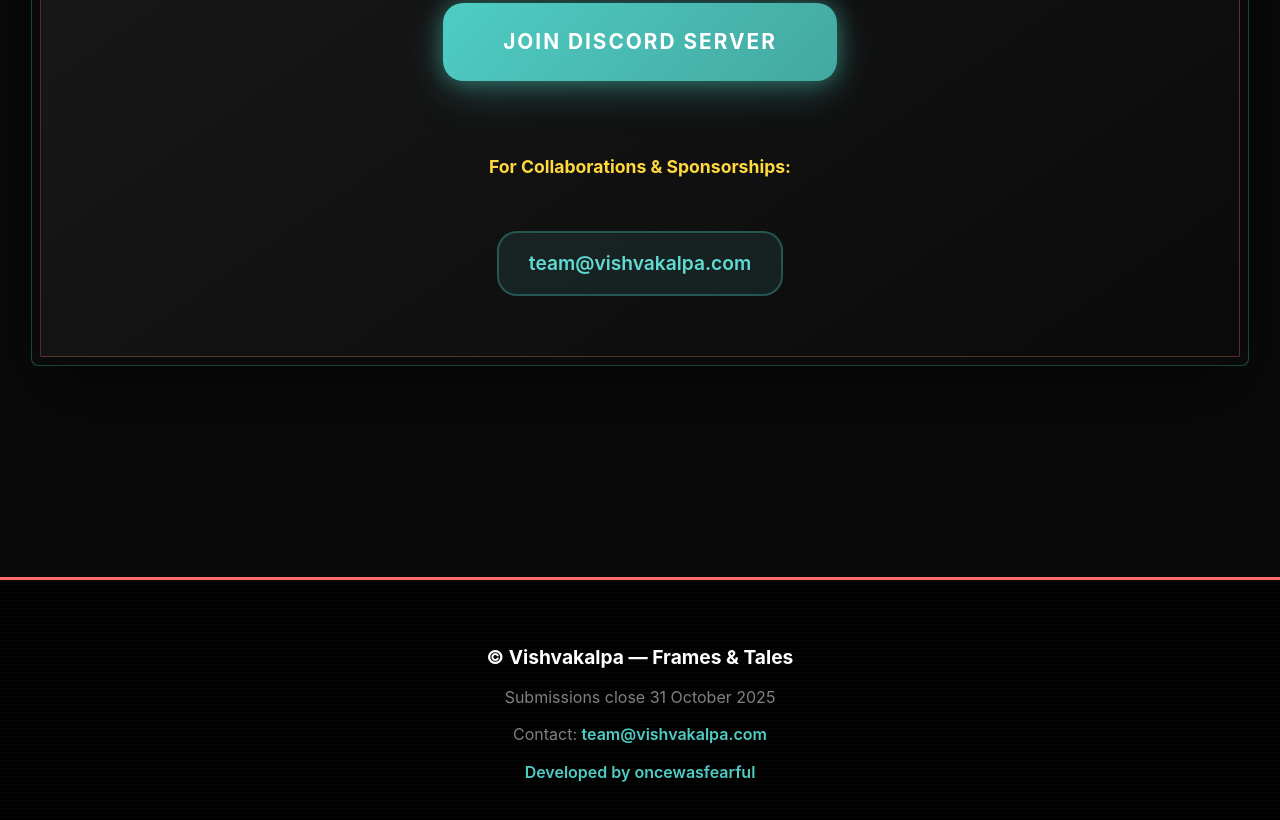
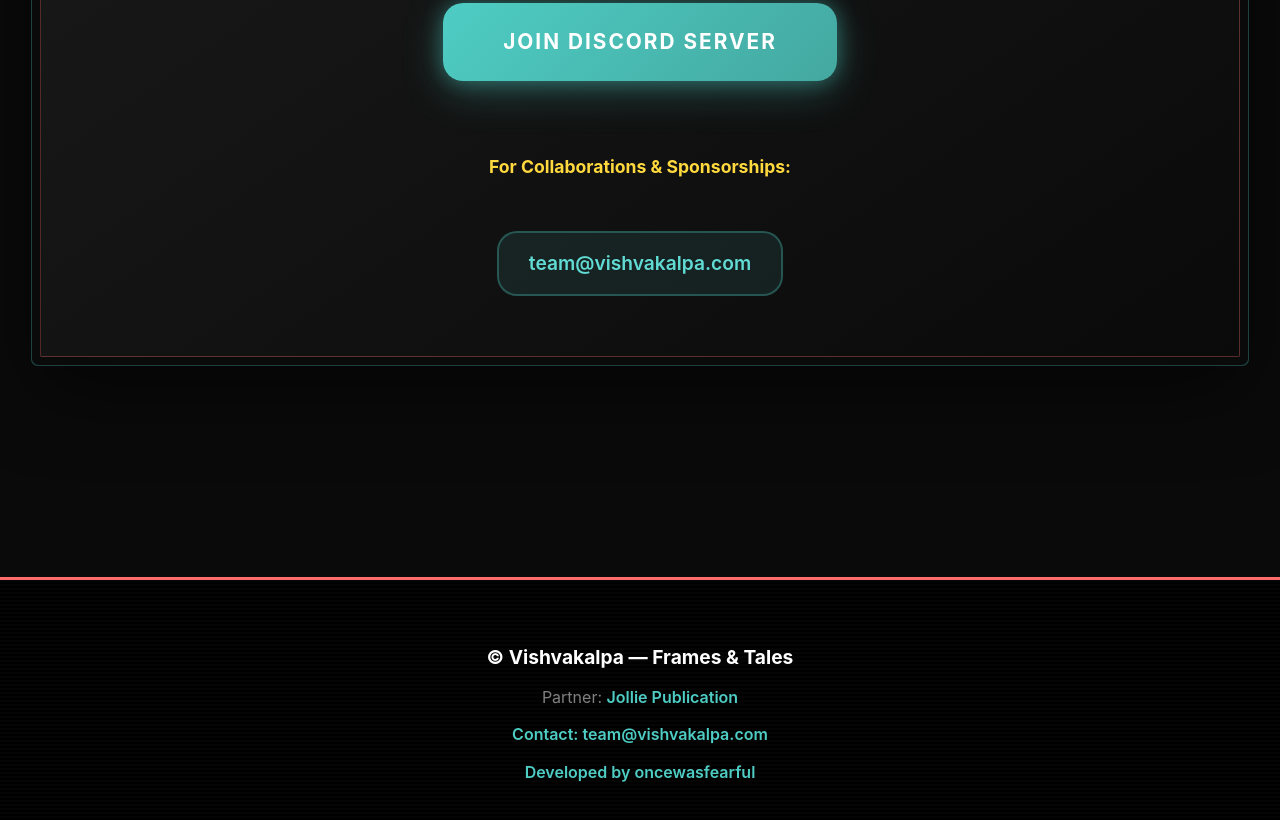
Before and after one commit to Vishvakalpa/Frames-tales, a plain HTML site: page index.html in a window 1280 px wide. Shown: the part 3120-3940 px from the top of the page. Drawn offline with Linux system fonts and the light colour scheme.

Commit message:
updated the footer section of the page

```diff
--- a/index.html
+++ b/index.html
@@ -870,7 +870,7 @@
     <footer>
         <div class="container">
             <p><strong>© Vishvakalpa — Frames & Tales</strong></p>
-            <p>Submissions close 31 October 2025</p>
+            <p>Partner: <a href = "https://www.instagram.com/jollie.publication">Jollie Publication </p>
             <p>Contact: <a href="mailto:team@vishvakalpa.com">team@vishvakalpa.com</a></p>
             <a href="github.com/oncewasfearful">Developed by oncewasfearful</a>
         </div>
```
